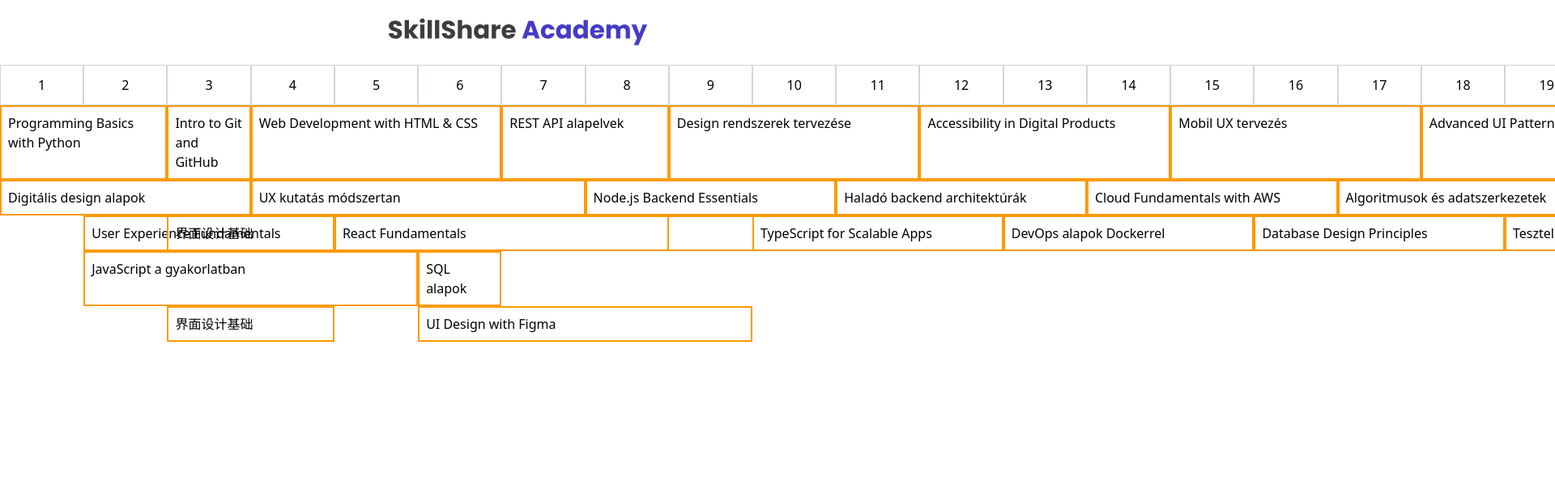
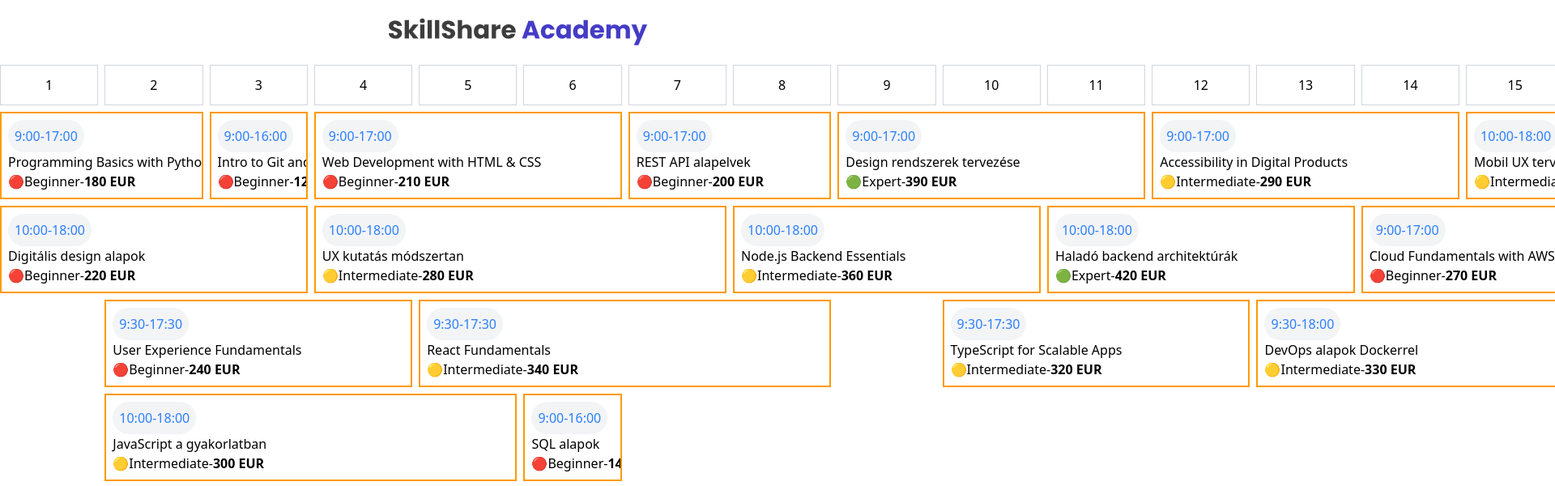
Before and after one commit to Zsuczko/es2027-s17-r1-138, a React (Vite) app in the folder phase-2-src/: page / in a window 1280 px wide. Shown: the top 600 px of the page at 81% size, 1920 px wide, since content can reach past the window. Built offline with nearby package versions, Linux system fonts and the light colour scheme.

Commit message:
phase 2 - cards

```diff
--- a/phase-2-src/src/App.tsx
+++ b/phase-2-src/src/App.tsx
@@ -19,7 +19,7 @@
         <img src="/assets/logo.svg" alt="" className="w-[20em] h-[5em]" />
       </header>
       <main>
-        <section className="grid grid-cols-31 auto-rows-auto w-[200em]">
+        <section className="grid grid-cols-31 auto-rows-auto w-[250em] gap-2">
           {[...Array(31)].map((_, i) => (
             <p
               key={i}
@@ -31,19 +31,39 @@
 
           {courses.map((group, groupIndex) =>
             group.map((course) => {
-              const startDate = new Date(course.startDate).getDate();
-              const endDate = new Date(course.endDate).getDate();
+              const startDate = new Date(course.startDate);
+              const endDate = new Date(course.endDate);
 
               return (
                 <div
                   style={{
                     gridRowStart: groupIndex + 2,
-                    gridColumnStart: startDate,
-                    gridColumnEnd: endDate + 1,
+                    gridColumnStart: startDate.getDate(),
+                    gridColumnEnd: endDate.getDate() + 1,
                   }}
-                  className="border-2 border-amber-500 p-2"
+                  className="border-2 border-amber-500 p-2 truncate w-full"
                 >
-                  {course.courseName}
+                  <p className="text-blue-500 p-2 bg-gray-100 w-fit rounded-3xl">
+                    {startDate.getHours()}:
+                    {String(startDate.getMinutes()).padStart(2, "0")}-
+                    {endDate.getHours()}:
+                    {String(endDate.getMinutes()).padStart(2, "0")}
+                  </p>
+                  <p className="turncate w-full">
+                    {/* <span>{course.language === "English" ? "us" : ""}</span> */}
+                    <span>{course.courseName}</span>
+                  </p>
+                  <p>
+                    <span>
+                      {course.difficulty === "Beginner"
+                        ? "🔴"
+                        : course.difficulty === "Intermediate"
+                          ? "🟡"
+                          : "🟢"}
+                      {course.difficulty}
+                    </span>
+                    -<span className="font-bold">{course.price} EUR</span>
+                  </p>
                 </div>
               );
             }),
--- a/phase-2-src/src/services/apiServices.ts
+++ b/phase-2-src/src/services/apiServices.ts
@@ -14,6 +14,16 @@
   return startA <= endB && endA >= startB;
 };
 
+const isInMarch = (course: Course): boolean => {
+  const start = new Date(course.startDate);
+  const end = new Date(course.endDate);
+
+  const isStartInMarch = start.getMonth() === 2;
+  const isEndInMarch = end.getMonth() === 2;
+
+  return isStartInMarch && isEndInMarch;
+};
+
 export async function GetJsonInfo(): Promise<Course[][]> {
   const res = await fetch("/assets/courses.json");
   const items: Course[] = await res.json();
@@ -21,6 +31,7 @@
   const courses: Course[][] = [];
 
   items.forEach((course) => {
+    if (isInMarch(course)) {
       let placed = false;
 
       for (const group of courses) {
@@ -38,6 +49,7 @@
       if (!placed) {
         courses.push([course]);
       }
+    }
   });
 
   console.log(courses);
```
Lines whose indentation alone changed are shown as unchanged.
